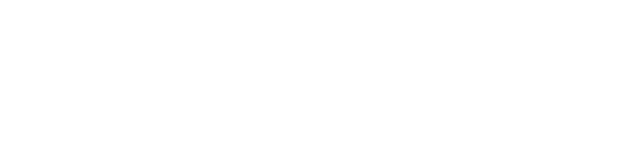
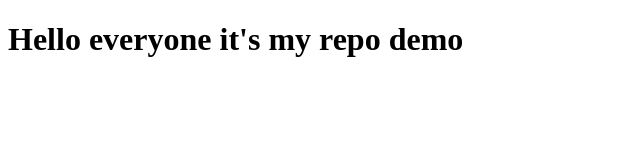
Before and after one commit to rombass28/rom-demo, a plain HTML site: page index.html in a window 1280 px wide. Shown: the whole page, without its empty margins (0-640 px from the left). Drawn offline with Linux system fonts and the light colour scheme.

Commit message:
added title

```diff
--- a/index.html
+++ b/index.html
@@ -7,6 +7,6 @@
     <title>Document</title>
 </head>
 <body>
-
+    <h1>Hello everyone it's my repo demo</h1>
 </body>
 </html>
```
